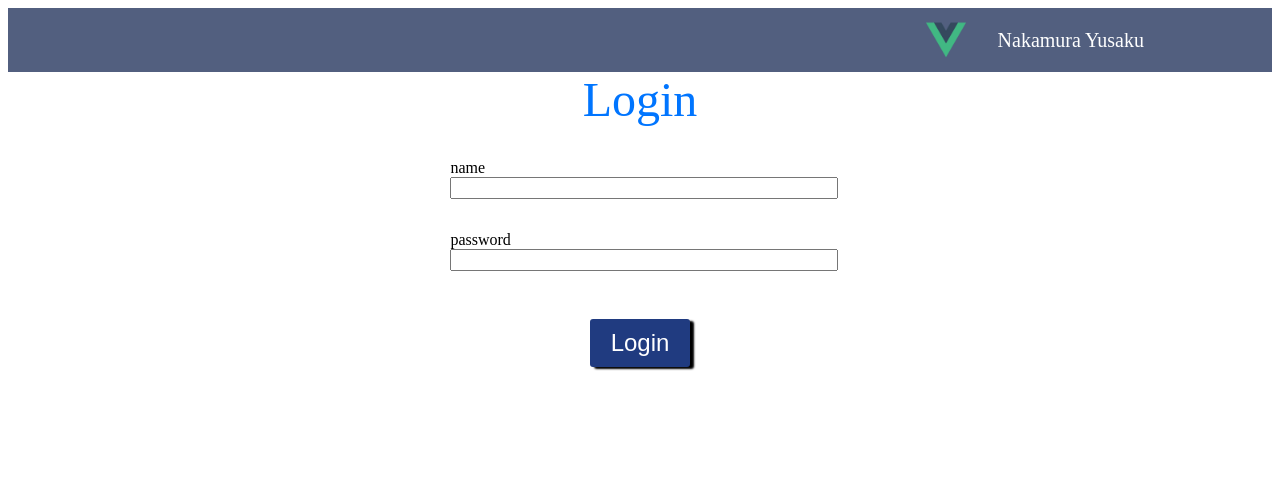
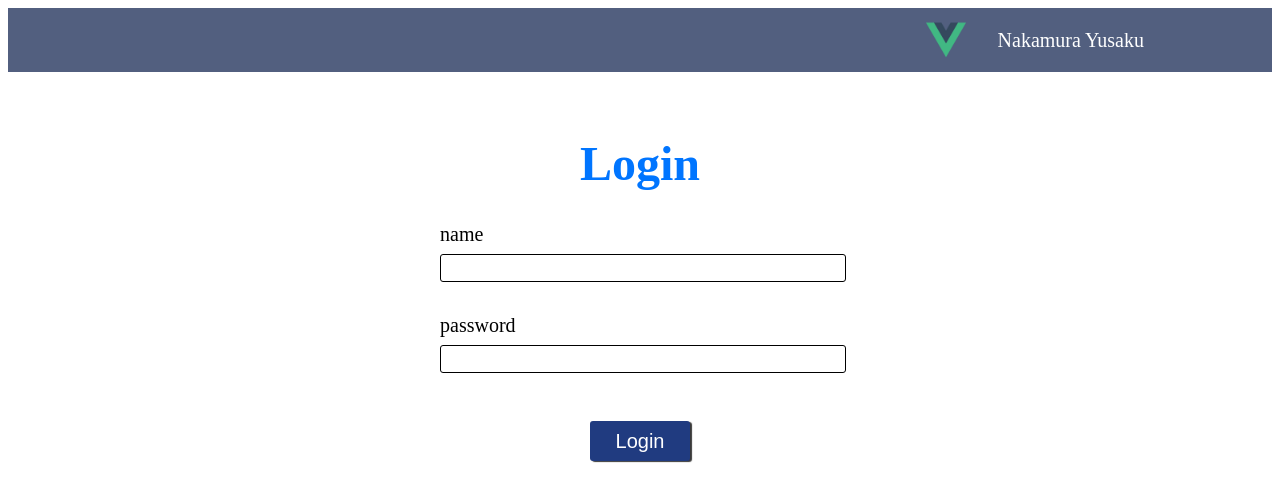
Before and after one commit to yutteee/chatbot, a Vue app: page / in a window 1280 px wide. Shown: the top 502 px of the page. Built offline with nearby package versions, Linux system fonts and the light colour scheme.

Commit message:
adjust style #2

```diff
--- a/src/components/parts/LoginButton.vue
+++ b/src/components/parts/LoginButton.vue
@@ -7,13 +7,13 @@
 <style scoped>
 button {
   width: 100px;
-  height: 48px;
-  font-size: 24px;
+  height: 40px;
+  font-size: 20px;
   background-color: #203B80;
   color: #FFF;
   cursor: pointer;
   border-radius: 3px;
   border: 0;
-  box-shadow: 4px 2px 2px #000;
+  box-shadow: 2px 1px 1px rgb(58, 58, 58);
 }
 </style>
--- a/src/components/parts/LoginForm.vue
+++ b/src/components/parts/LoginForm.vue
@@ -15,7 +15,15 @@ export default {
 
 <style scoped>
 input {
+    outline: none;
     width: 100%;
-    height: 16px;
+    height: 24px;
+    border: 1px solid #000;
+    border-radius: 3px;
+}
+
+input:focus {
+    border: 1px solid #000;
+    background-color: #c9e9f1;
 }
 </style>
--- a/src/components/templates/LoginModal.vue
+++ b/src/components/templates/LoginModal.vue
@@ -3,14 +3,14 @@
         <div class="title">Login</div>
         <div class="forms">
             <div class="form">
-                <div>name</div>
+                <div class="label">name</div>
                 <LoginForm
                     :model-value="name"
                     @update:model-value="name = $event"
                 ></LoginForm>
             </div>
             <div class="form">
-                <div>password</div>
+                <div class="label">password</div>
                 <LoginForm
                     :model-value="password"
                     @update:model-value="password = $event"
@@ -42,13 +42,20 @@ export default {
 <style scoped>
 .container {
     text-align: center;
+    margin-top: 64px;
 }
 
 .forms {
-    width: 30%;
+    max-width: 400px;
+    width: 80%;
     margin: 0 auto;
     margin-bottom: 48px;
     text-align: left;
+}
+
+.label {
+    font-size: 20px;
+    margin-bottom: 8px;
 }
 
 .form {
@@ -57,6 +64,7 @@ export default {
 .title {
     color: #0075FF;
     font-size: 48px;
+    font-weight: 700;
 }
 
 </style>
```
